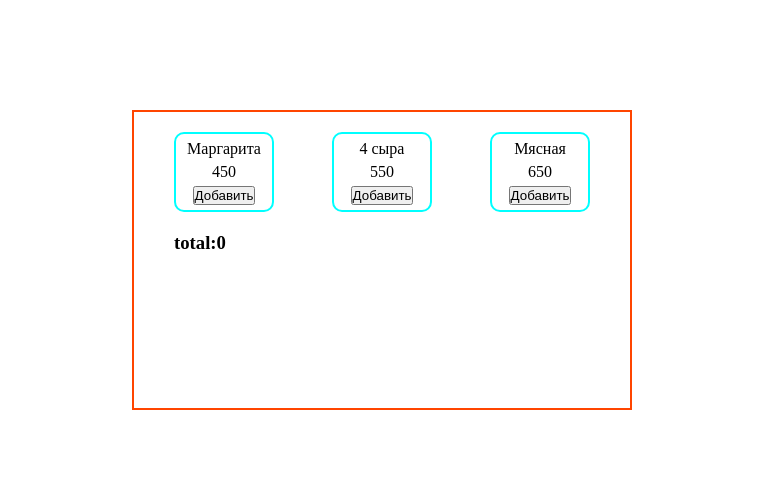
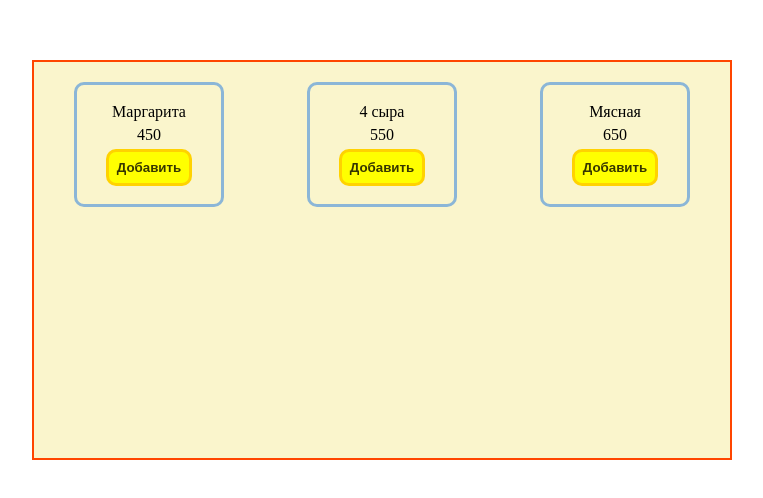
Before and after one commit to MaximMurysov/Pizza, a React (Vite) app: page / in a window 1280 px wide. Shown: the part 140-638 px from the top of the page, without its empty margins (258-1021 px from the left). Built offline with nearby package versions, Linux system fonts and the light colour scheme.

Commit message:
i dont like this app

```diff
--- a/src/components/PizzaApp.jsx
+++ b/src/components/PizzaApp.jsx
@@ -66,11 +66,26 @@ function PizzaApp() {
                 <p className={styles.pizzaPrice}>{elem.price}</p>
                 {inCart ? (
                   <div className={styles.addPizza}>
-                    <button onClick={() => incrementPizza(elem.name)}>+</button>
-                    <button onClick={() => decrementPizza(elem.name)}>-</button>
+                    <button
+                      className={styles.buttonActive}
+                      onClick={() => incrementPizza(elem.name)}
+                    >
+                      +
+                    </button>
+                    <button
+                      className={styles.buttonActive}
+                      onClick={() => decrementPizza(elem.name)}
+                    >
+                      -
+                    </button>
                   </div>
                 ) : (
-                  <button onClick={() => addToCart(elem)}>Добавить</button>
+                  <button
+                    onClick={() => addToCart(elem)}
+                    className={styles.addBtn}
+                  >
+                    Добавить
+                  </button>
                 )}
               </div>
             );
@@ -80,25 +95,27 @@ function PizzaApp() {
           {cart.map((elem) => (
             <div key={elem.id} className={styles.cartItem}>
               <p>{elem.name}</p>
+              <div className={styles.countPizza}>
                 <button
-                className={styles.addPizza}
+                  className={styles.buttonActive}
                   onClick={() => incrementPizza(elem.name)}
                 >
                   +
                 </button>
-              <p>{elem.quantity}</p>
+                <p className={styles.quantityPizza}>{elem.quantity}</p>
                 <button
-                className={styles.addPizza}
+                  className={styles.buttonActive}
                   onClick={() => decrementPizza(elem.name)}
                 >
                   -
                 </button>
+              </div>
               <p>{elem.price}</p>
               <p>= {sumTotalPizza(elem.name)} р</p>
             </div>
           ))}
         </div>
-        <h3>total:{totalSum}</h3>
+        <h3>{cart.length >= 1 && <>total:{totalSum}</>}</h3>
       </div>
     </div>
   );
--- a/src/components/styles.module.css
+++ b/src/components/styles.module.css
@@ -13,10 +13,11 @@
 .pizzaContainer {
   display: flex;
   padding: 20px 40px;
-  width: 500px;
-  min-height: 300px;
+  width: 700px;
+  min-height: 400px;
   border: 2px orangered solid;
   flex-direction: column;
+  background-color: #f3e8866b;
 }
 .pizzaList {
   display: flex;
@@ -24,12 +25,11 @@
   width: 100%;
 }
 .pizzaItem {
-  border: 2px aqua solid;
+  border: 3px #8bb6d7 solid;
   display: flex;
   flex-direction: column;
-  height: 80px;
-  padding: 10px;
-  width: 100px;
+  height: 125px;
+  width: 150px;
   border-radius: 10px;
   align-items: center;
   justify-content: center;
@@ -37,17 +37,61 @@
 }
 .cartContainer {
   margin-top: 20px;
-  width: 300px;
+  width: 500px;
+  display: flex;
+  align-items: center;
+  justify-content: center;
+  flex-direction: column;
 }
 .cartItem {
   display: flex;
+  width: 100%;
   gap: 10px;
   border: 1px rgba(0, 0, 0, 0.452) solid;
   border-radius: 5px;
   padding: 3px;
   margin-bottom: 10px;
+  align-items: center;
 }
 .addPizza {
+  font-weight: bold;
   display: flex;
   gap: 5px;
 }
+.addBtn {
+  padding: 8px;
+  border-radius: 10px;
+  background-color: yellow;
+  border: 3px rgba(255, 166, 0, 0.5) solid;
+  cursor: pointer;
+  font-weight: bold;
+  color: rgba(0, 0, 0, 0.788);
+}
+.buttonActive {
+  width: 40px;
+  height: 40px;
+  padding: 10px 16px;
+  font-weight: bold;
+  font-size: 20px;
+  background-color: rgba(255, 166, 0, 0.5);
+  border: none;
+  cursor: pointer;
+  border-radius: 5px;
+  display: flex;
+  justify-content: center;
+  align-items: center;
+  height: 100%;
+}
+
+.countPizza {
+  display: flex;
+  border: 2px rgba(255, 166, 0, 0.5) solid;
+  border-radius: 10px;
+  align-items: center;
+  text-align: center;
+}
+.quantityPizza {
+  font-size: 25px;
+  font-weight: bold;
+  padding: 5px 10px;
+}
```
Lines whose indentation alone changed are shown as unchanged.
